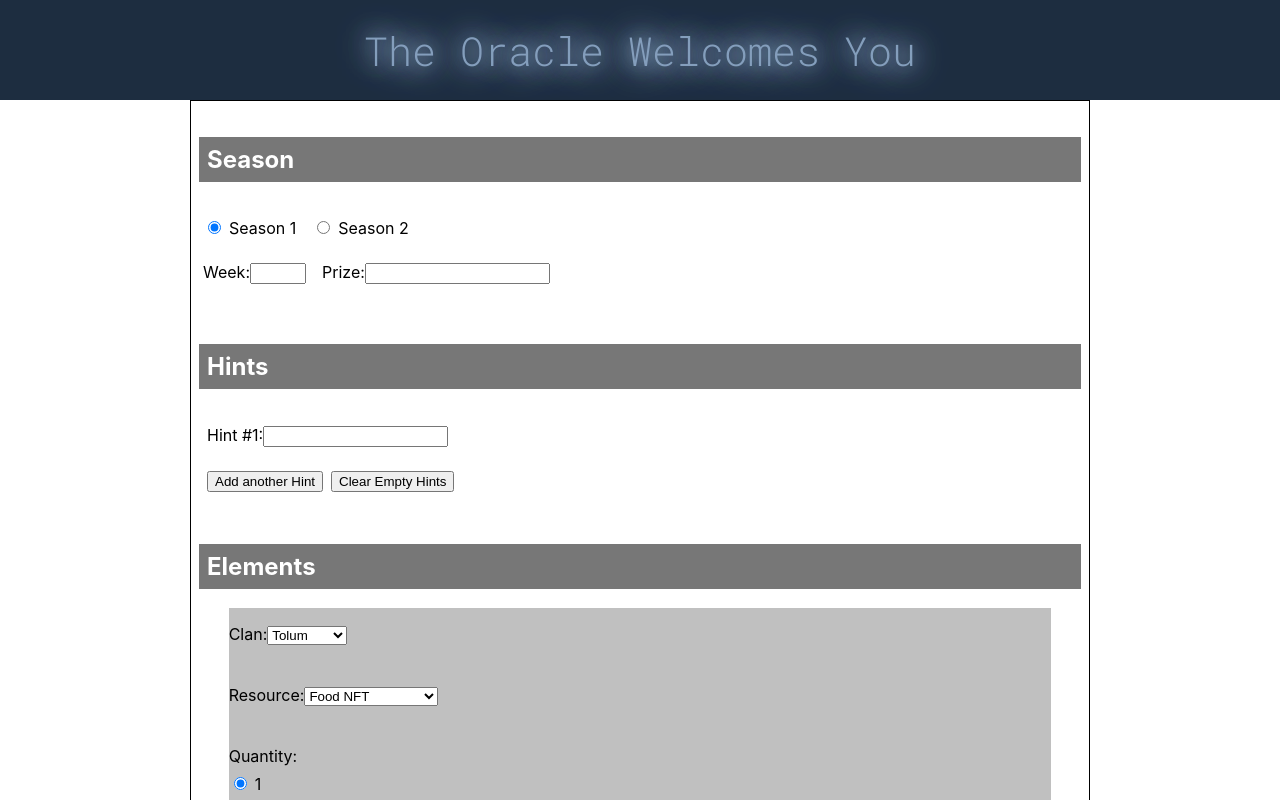
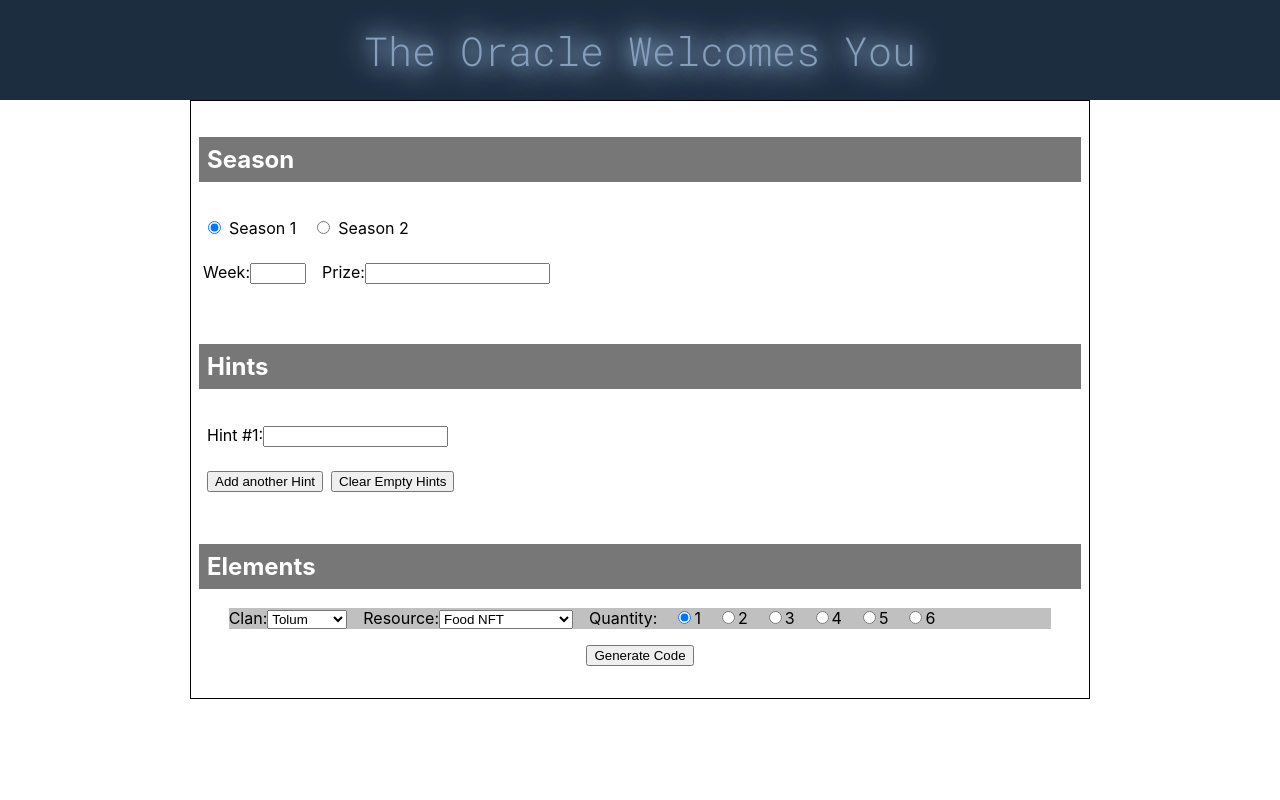
Before and after one commit to stargelnaz/oh-oracle-challenge-builder, a React (Create React App) app: page / in a window 1280 px wide. Shown: the top 800 px of the page. Built offline with nearby package versions, Linux system fonts and the light colour scheme.

Commit message:
fixed the element input group

```diff
--- a/src/components/ChallengeInputForm.css
+++ b/src/components/ChallengeInputForm.css
@@ -53,7 +53,12 @@ button {
   flex-wrap: wrap;
   width: 95%;
   background-color: silver;
+  /* justify-content: space-between; */
 }
+.form-elements label {
+  margin-right: 1rem;
+}
+
 .form-section.radio label {
   display: inline-block;
   margin-right: 1rem;
--- a/src/components/ChallengeInputForm.js
+++ b/src/components/ChallengeInputForm.js
@@ -112,19 +112,19 @@ const ChallengeInputForm = () => {
       </div>
       <h2>Elements</h2>
       <div className='form-elements'>
-        <div className='form-section'>
+        <div>
           <label>
             Clan:
             <ClanSelectOptions />
           </label>
         </div>
-        <div className='form-section'>
+        <div>
           <label>
             Resource:
             <ResourceSelectOptions />
           </label>
         </div>
-        <div className='form-section radio'>
+        <div>
           <label>Quantity:</label>
           {[1, 2, 3, 4, 5, 6].map((num) => (
             <label key={num}>
```
